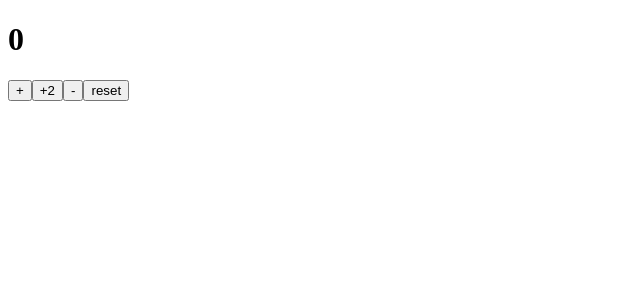
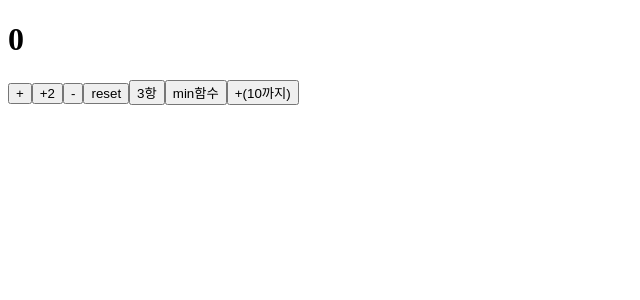
Before and after one commit to seohyeon1388/Programming_3401, a React (Vite) app: page / in a window 1280 px wide. Shown: the top 300 px of the page, without its empty margins (0-640 px from the left). Built offline with nearby package versions, Linux system fonts and the light colour scheme.

Commit message:
CounterApp+(최대 10까지), 끝

```diff
--- a/src/CounterApp.jsx
+++ b/src/CounterApp.jsx
@@ -1,3 +1,4 @@
+//https://programming-3401.s2437.workers.dev/
 import { useState } from "react";
 import reactLogo from "./assets/react.svg";
 import viteLogo from "./assets/vite.svg";
@@ -6,7 +7,12 @@ import heroImg from "./assets/hero.png";
 
 function CounterApp() {
   const [count, setCount] = useState(0); //tkdxorkqtm dlwjs tkdxorkqt; setCount() : 상태를 바꾸는 함수. 반드시 얘로 바꿔야함
-
+  function plusMax10() {
+    setCount((count) => {
+      if (count >= 10) return 10;
+      return count + 1;
+    });
+  }
   return (
     <>
       <h1>{count}</h1>
@@ -14,6 +20,16 @@ function CounterApp() {
       <button onClick={() => setCount((count) => count + 2)}>+2</button>
       <button onClick={() => setCount((count) => count - 1)}>-</button>
       <button onClick={() => setCount(0)}>reset</button>
+
+      <button
+        onClick={() => setCount((count) => (count + 1 < 10 ? count + 1 : 10))}
+      >
+        3항
+      </button>
+      <button onClick={() => setCount((count) => Math.min(count + 1, 10))}>
+        min함수
+      </button>
+      <button onClick={plusMax10}>+(10까지)</button>
       {/* <button
         className="counter"
         onClick={() => setCount((count) => count + 1)}
```
Also changed, not shown: 1 other file (tests, documents, lock files or other folders).
